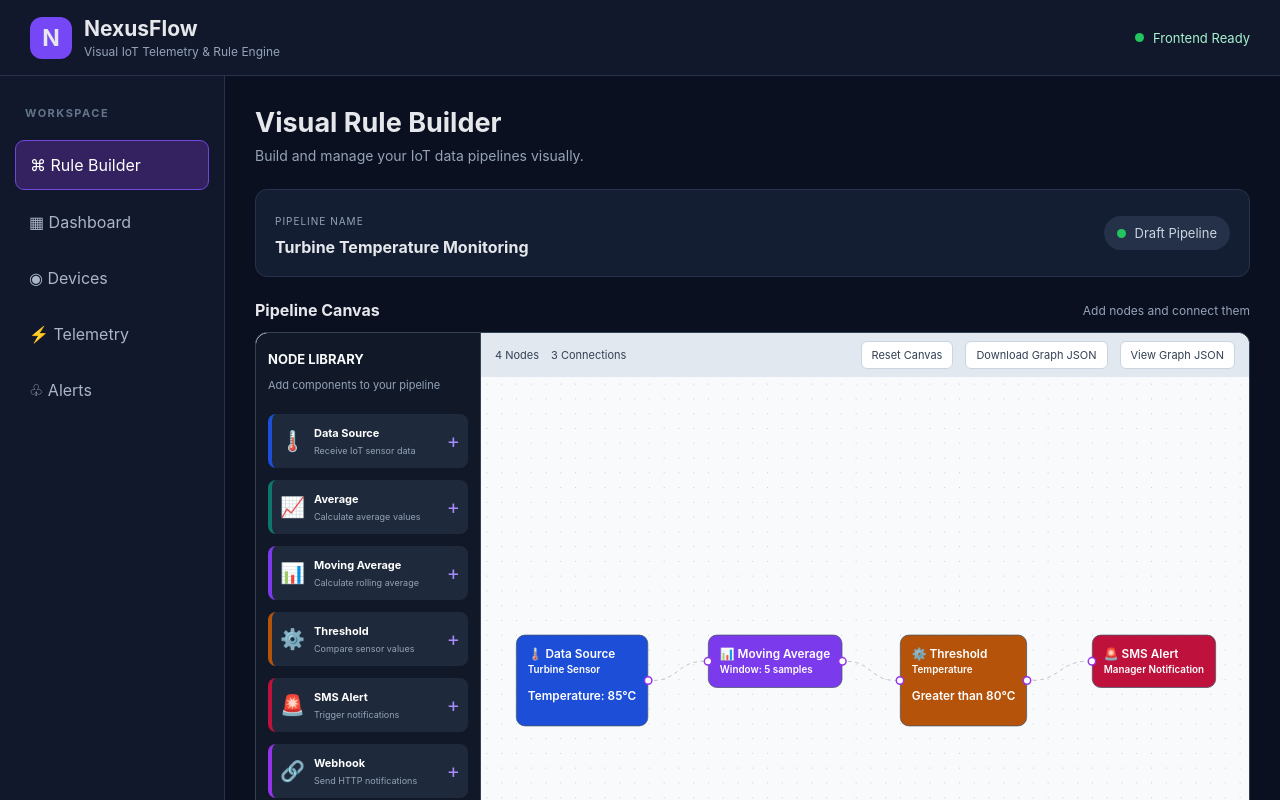
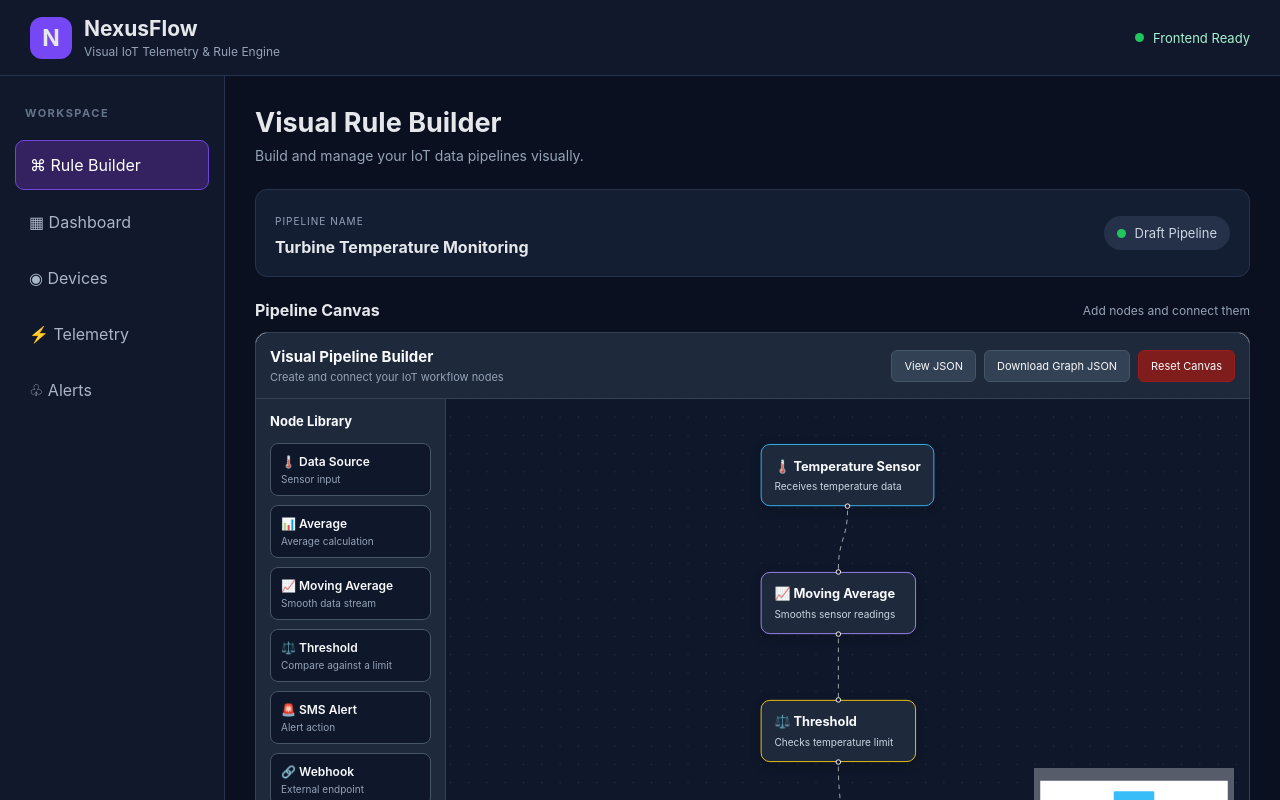
Before and after one commit to revanthofficial21/NexusFlow, a React (Vite) app in the folder client/: page / in a window 1280 px wide. Shown: the top 800 px of the page. Built offline with nearby package versions, Linux system fonts and the light colour scheme.

Commit message:
Update FlowCanvas.jsx

```diff
--- a/client/src/components/graph/FlowCanvas.jsx
+++ b/client/src/components/graph/FlowCanvas.jsx
@@ -1,4 +1,3 @@
-
 import { useCallback, useState } from "react";
 import {
   ReactFlow,
@@ -14,138 +13,117 @@ import {
 
 import "@xyflow/react/dist/style.css";
 
-// Common node styling
+// ------------------------------------
+// Shared node styles
+// ------------------------------------
+
 const nodeStyle = {
-  borderRadius: "12px",
-  padding: "15px",
-  minWidth: "165px",
-  color: "#ffffff",
-  fontWeight: "600",
+  minWidth: "170px",
+  padding: "14px",
+  borderRadius: "10px",
   border: "1px solid #475569",
+  background: "#1e293b",
+  color: "#f8fafc",
+  fontSize: "13px",
+  boxShadow: "0 4px 12px rgba(0,0,0,0.2)",
 };
 
-// Common connection handle styling
-const handleStyle = {
-  width: 12,
-  height: 12,
-  background: "#ffffff",
-  border: "2px solid #9333ea",
-  borderRadius: "50%",
+const titleStyle = {
+  fontWeight: "700",
+  fontSize: "14px",
+  marginBottom: "7px",
 };
 
-// Sensor Node
+const descriptionStyle = {
+  color: "#cbd5e1",
+  fontSize: "11px",
+};
+
+// ------------------------------------
+// Custom Nodes
+// ------------------------------------
+
 function SensorNode({ data }) {
   return (
-    <div style={{ ...nodeStyle, background: "#1d4ed8" }}>
-      <Handle
-        type="source"
-        position={Position.Right}
-        style={handleStyle}
-      />
-      <div>🌡️ Data Source</div>
-      <small>{data.label}</small>
-      <p>{data.value}</p>
+    <div style={{ ...nodeStyle, borderColor: "#38bdf8" }}>
+      <Handle type="source" position={Position.Bottom} />
+      <div style={titleStyle}>🌡️ {data.label || "Data Source"}</div>
+      <div style={descriptionStyle}>
+        {data.description || "Receives sensor telemetry"}
+      </div>
     </div>
   );
 }
 
-// Average Node
 function AverageNode({ data }) {
   return (
-    <div style={{ ...nodeStyle, background: "#0f766e" }}>
-      <Handle
-        type="target"
-        position={Position.Left}
-        style={handleStyle}
-      />
-      <Handle
-        type="source"
-        position={Position.Right}
-        style={handleStyle}
-      />
-      <div>📈 Average</div>
-      <small>{data.label}</small>
+    <div style={{ ...nodeStyle, borderColor: "#a78bfa" }}>
+      <Handle type="target" position={Position.Top} />
+      <Handle type="source" position={Position.Bottom} />
+      <div style={titleStyle}>📊 {data.label || "Average"}</div>
+      <div style={descriptionStyle}>
+        {data.description || "Calculates average values"}
+      </div>
     </div>
   );
 }
 
-// Moving Average Node
 function MovingAverageNode({ data }) {
   return (
-    <div style={{ ...nodeStyle, background: "#7c3aed" }}>
-      <Handle
-        type="target"
-        position={Position.Left}
-        style={handleStyle}
-      />
-      <Handle
-        type="source"
-        position={Position.Right}
-        style={handleStyle}
-      />
-      <div>📊 Moving Average</div>
-      <small>{data.label}</small>
+    <div style={{ ...nodeStyle, borderColor: "#a78bfa" }}>
+      <Handle type="target" position={Position.Top} />
+      <Handle type="source" position={Position.Bottom} />
+      <div style={titleStyle}>
+        📈 {data.label || "Moving Average"}
+      </div>
+      <div style={descriptionStyle}>
+        {data.description || "Smooths incoming sensor values"}
+      </div>
     </div>
   );
 }
 
-// Threshold Node
 function ThresholdNode({ data }) {
   return (
-    <div style={{ ...nodeStyle, background: "#b45309" }}>
-      <Handle
-        type="target"
-        position={Position.Left}
-        style={handleStyle}
-      />
-      <Handle
-        type="source"
-        position={Position.Right}
-        style={handleStyle}
-      />
-      <div>⚙️ Threshold</div>
-      <small>{data.label}</small>
-      <p>{data.condition}</p>
+    <div style={{ ...nodeStyle, borderColor: "#facc15" }}>
+      <Handle type="target" position={Position.Top} />
+      <Handle type="source" position={Position.Bottom} />
+      <div style={titleStyle}>⚖️ {data.label || "Threshold"}</div>
+      <div style={descriptionStyle}>
+        {data.description || "Checks values against a limit"}
+      </div>
     </div>
   );
 }
 
-// SMS Alert Node
 function AlertNode({ data }) {
   return (
-    <div style={{ ...nodeStyle, background: "#be123c" }}>
-      <Handle
-        type="target"
-        position={Position.Left}
-        style={handleStyle}
-      />
-      <div>🚨 SMS Alert</div>
-      <small>{data.label}</small>
+    <div style={{ ...nodeStyle, borderColor: "#fb7185" }}>
+      <Handle type="target" position={Position.Top} />
+      <div style={titleStyle}>🚨 {data.label || "SMS Alert"}</div>
+      <div style={descriptionStyle}>
+        {data.description || "Alert action node"}
+      </div>
     </div>
   );
 }
 
-// Webhook Node
 function WebhookNode({ data }) {
   return (
-    <div style={{ ...nodeStyle, background: "#9333ea" }}>
-      <Handle
-        type="target"
-        position={Position.Left}
-        style={handleStyle}
-      />
-      <Handle
-        type="source"
-        position={Position.Right}
-        style={handleStyle}
-      />
-      <div>🔗 Webhook</div>
-      <small>{data.label}</small>
+    <div style={{ ...nodeStyle, borderColor: "#34d399" }}>
+      <Handle type="target" position={Position.Top} />
+      <div style={titleStyle}>🔗 {data.label || "Webhook"}</div>
+      <div style={descriptionStyle}>
+        {data.description || "Sends data to an external endpoint"}
+      </div>
     </div>
   );
 }
 
-// Register node types
+// ------------------------------------
+// Node type registration
+// ------------------------------------
+
 const nodeTypes = {
   sensor: SensorNode,
   average: AverageNode,
@@ -155,156 +133,118 @@ const nodeTypes = {
   webhook: WebhookNode,
 };
 
-// Initial pipeline nodes
+// ------------------------------------
+// Initial graph
+// ------------------------------------
+
 const initialNodes = [
   {
-    id: "1",
+    id: "sensor-1",
     type: "sensor",
-    position: { x: 50, y: 150 },
+    position: { x: 250, y: 40 },
     data: {
-      label: "Turbine Sensor",
-      value: "Temperature: 85°C",
+      label: "Temperature Sensor",
+      description: "Receives temperature data",
     },
   },
   {
-    id: "2",
+    id: "moving-average-1",
     type: "movingAverage",
-    position: { x: 310, y: 150 },
+    position: { x: 250, y: 180 },
     data: {
-      label: "Window: 5 samples",
+      label: "Moving Average",
+      description: "Smooths sensor readings",
     },
   },
   {
-    id: "3",
+    id: "threshold-1",
     type: "threshold",
-    position: { x: 570, y: 150 },
+    position: { x: 250, y: 320 },
     data: {
-      label: "Temperature",
-      condition: "Greater than 80°C",
+      label: "Threshold",
+      description: "Checks temperature limit",
     },
   },
   {
-    id: "4",
+    id: "alert-1",
     type: "alert",
-    position: { x: 830, y: 150 },
+    position: { x: 250, y: 460 },
     data: {
-      label: "Manager Notification",
+      label: "SMS Alert",
+      description: "Alert when limit is exceeded",
     },
   },
 ];
 
-// Initial pipeline connections
 const initialEdges = [
   {
-    id: "e1-2",
-    source: "1",
-    target: "2",
+    id: "edge-1",
+    source: "sensor-1",
+    target: "moving-average-1",
     animated: true,
   },
   {
-    id: "e2-3",
-    source: "2",
-    target: "3",
+    id: "edge-2",
+    source: "moving-average-1",
+    target: "threshold-1",
     animated: true,
   },
   {
-    id: "e3-4",
-    source: "3",
-    target: "4",
+    id: "edge-3",
+    source: "threshold-1",
+    target: "alert-1",
     animated: true,
   },
 ];
 
+// ------------------------------------
 // Node library
-const library = [
+// ------------------------------------
+
+const libraryItems = [
   {
     type: "sensor",
-    name: "Data Source",
-    description: "Receive IoT sensor data",
+    label: "Data Source",
+    description: "Sensor input",
     icon: "🌡️",
-    color: "#1d4ed8",
   },
   {
     type: "average",
-    name: "Average",
-    description: "Calculate average values",
-    icon: "📈",
-    color: "#0f766e",
+    label: "Average",
+    description: "Average calculation",
+    icon: "📊",
   },
   {
     type: "movingAverage",
-    name: "Moving Average",
-    description: "Calculate rolling average",
-    icon: "📊",
-    color: "#7c3aed",
+    label: "Moving Average",
+    description: "Smooth data stream",
+    icon: "📈",
   },
   {
     type: "threshold",
-    name: "Threshold",
-    description: "Compare sensor values",
-    icon: "⚙️",
-    color: "#b45309",
+    label: "Threshold",
+    description: "Compare against a limit",
+    icon: "⚖️",
   },
   {
     type: "alert",
-    name: "SMS Alert",
-    description: "Trigger notifications",
+    label: "SMS Alert",
+    description: "Alert action",
     icon: "🚨",
-    color: "#be123c",
   },
   {
     type: "webhook",
-    name: "Webhook",
-    description: "Send HTTP notifications",
+    label: "Webhook",
+    description: "External endpoint",
     icon: "🔗",
-    color: "#9333ea",
   },
 ];
 
-// Default data for each node
-function getNodeData(type) {
-  switch (type) {
-    case "sensor":
-      return {
-        label: "New Sensor",
-        value: "Temperature: 25°C",
-      };
+// ------------------------------------
+// Graph serialization
+// ------------------------------------
 
-    case "average":
-      return {
-        label: "Calculate Average",
-      };
-
-    case "movingAverage":
-      return {
-        label: "Window: 5 samples",
-      };
-
-    case "threshold":
-      return {
-        label: "New Condition",
-        condition: "Greater than 80°C",
-      };
-
-    case "alert":
-      return {
-        label: "New Notification",
-      };
-
-    case "webhook":
-      return {
-        label: "New Webhook Action",
-      };
-
-    default:
-      return {
-        label: "New Node",
-      };
-  }
-}
-
-// Convert React Flow graph into a clean JSON structure
-function serializeGraph(nodes, edges) {
+export function serializeGraph(nodes, edges) {
   return {
     nodes: nodes.map((node) => ({
       id: node.id,
@@ -313,21 +253,23 @@ function serializeGraph(nodes, edges) {
         x: node.position.x,
         y: node.position.y,
       },
-      data: { ...node.data },
+      data: node.data || {},
     })),
-
     edges: edges.map((edge) => ({
       id: edge.id,
       source: edge.source,
       target: edge.target,
-      sourceHandle: edge.sourceHandle ?? null,
-      targetHandle: edge.targetHandle ?? null,
-      animated: edge.animated ?? false,
+      sourceHandle: edge.sourceHandle || null,
+      targetHandle: edge.targetHandle || null,
+      animated: Boolean(edge.animated),
     })),
   };
 }
 
-// Main Flow Canvas
+// ------------------------------------
+// Main Flow Canvas Component
+// ------------------------------------
+
 export default function FlowCanvas() {
   const [nodes, setNodes, onNodesChange] =
     useNodesState(initialNodes);
@@ -337,22 +279,56 @@ export default function FlowCanvas() {
 
   const [showJSON, setShowJSON] = useState(false);
 
-  // Generate graph JSON
-  const graphJSON = JSON.stringify(
-    serializeGraph(nodes, edges),
-    null,
-    2
+  const onConnect = useCallback(
+    (connection) => {
+      setEdges((currentEdges) =>
+        addEdge(
+          {
+            ...connection,
+            animated: true,
+            style: { stroke: "#38bdf8" },
+          },
+          currentEdges
+        )
+      );
+    },
+    [setEdges]
   );
+
+  // Add a node from the library
+  const addNode = useCallback(
+    (item) => {
+      const newNode = {
+        id: `${item.type}-${Date.now()}`,
+        type: item.type,
+        position: {
+          x: 180 + Math.random() * 200,
+          y: 100 + nodes.length * 45,
+        },
+        data: {
+          label: item.label,
+          description: item.description,
+        },
+      };
+
+      setNodes((currentNodes) => [...currentNodes, newNode]);
+    },
+    [nodes.length, setNodes]
+  );
+
+  // Reset canvas
+  const resetCanvas = useCallback(() => {
+    setNodes(initialNodes);
+    setEdges(initialEdges);
+  }, [setNodes, setEdges]);
+
+  // Prepare graph JSON
+  const graphData = serializeGraph(nodes, edges);
+  const graphJSON = JSON.stringify(graphData, null, 2);
 
   // Download graph JSON
   const downloadJSON = useCallback(() => {
-    const json = JSON.stringify(
-      serializeGraph(nodes, edges),
-      null,
-      2
-    );
-
-    const blob = new Blob([json], {
+    const blob = new Blob([graphJSON], {
       type: "application/json",
     });
 
@@ -367,122 +343,139 @@ export default function FlowCanvas() {
     document.body.removeChild(link);
 
     URL.revokeObjectURL(url);
-  }, [nodes, edges]);
-
-  // Handle node connections
-  const onConnect = useCallback(
-    (connection) => {
-      setEdges((currentEdges) =>
-        addEdge(
-          {
-            ...connection,
-            animated: true,
-          },
-          currentEdges
-        )
-      );
-    },
-    [setEdges]
-  );
-
-  // Add new node
-  const addNode = useCallback(
-    (item) => {
-      const id = `node-${Date.now()}-${Math.floor(
-        Math.random() * 10000
-      )}`;
-
-      const newNode = {
-        id,
-        type: item.type,
-        position: {
-          x: 80 + (nodes.length % 3) * 260,
-          y: 350 + Math.floor(nodes.length / 3) * 170,
-        },
-        data: getNodeData(item.type),
-      };
-
-      setNodes((currentNodes) => [
-        ...currentNodes,
-        newNode,
-      ]);
-    },
-    [nodes.length, setNodes]
-  );
-
-  // Reset pipeline
-  const resetCanvas = useCallback(() => {
-    setNodes(initialNodes);
-    setEdges(initialEdges);
-  }, [setNodes, setEdges]);
+  }, [graphJSON]);
 
   return (
-    <div className="flow-workspace">
-
-      {/* Node Library */}
-      <aside className="node-library">
-        <h3>NODE LIBRARY</h3>
-
-        <p>Add components to your pipeline</p>
-
-        {library.map((item) => (
-          <button
-            key={item.type}
-            className="library-node"
-            onClick={() => addNode(item)}
+    <div
+      style={{
+        display: "flex",
+        flexDirection: "column",
+        width: "100%",
+        height: "100%",
+        minHeight: "600px",
+        background: "#0f172a",
+        borderRadius: "12px",
+        overflow: "hidden",
+      }}
+    >
+      {/* Toolbar */}
+      <div
+        style={{
+          display: "flex",
+          alignItems: "center",
+          justifyContent: "space-between",
+          flexWrap: "wrap",
+          gap: "10px",
+          padding: "14px",
+          background: "#1e293b",
+          borderBottom: "1px solid #334155",
+        }}
+      >
+        <div>
+          <div
             style={{
-              borderLeft: `4px solid ${item.color}`,
+              color: "#f8fafc",
+              fontWeight: "700",
+              fontSize: "15px",
             }}
           >
-            <span className="library-icon">
-              {item.icon}
-            </span>
+            Visual Pipeline Builder
+          </div>
 
-            <span className="library-details">
-              <strong>{item.name}</strong>
-              <small>{item.description}</small>
-            </span>
+          <div
+            style={{
+              color: "#94a3b8",
+              fontSize: "11px",
+              marginTop: "4px",
+            }}
+          >
+            Create and connect your IoT workflow nodes
+          </div>
+        </div>
 
-            <span className="add-icon">+</span>
-          </button>
-        ))}
-
-        <div className="library-tip">
-          <strong>Tip</strong>
-          <p>
-            Add nodes and connect their handles to
-            create your IoT data pipeline.
-          </p>
-        </div>
-      </aside>
-
-      {/* Pipeline Canvas */}
-      <div className="flow-canvas-area">
-
-        {/* Canvas Toolbar */}
-        <div className="canvas-toolbar">
-          <span>{nodes.length} Nodes</span>
-          <span>{edges.length} Connections</span>
-
-          <button onClick={resetCanvas}>
-            Reset Canvas
+        <div style={{ display: "flex", gap: "8px", flexWrap: "wrap" }}>
+          <button
+            onClick={() => setShowJSON((current) => !current)}
+            style={buttonStyle}
+          >
+            {showJSON ? "Hide JSON" : "View JSON"}
           </button>
 
-          <button onClick={downloadJSON}>
+          <button onClick={downloadJSON} style={buttonStyle}>
             Download Graph JSON
           </button>
 
-          <button
-            onClick={() =>
-              setShowJSON((previous) => !previous)
-            }
-          >
-            {showJSON ? "Hide Graph JSON" : "View Graph JSON"}
+          <button onClick={resetCanvas} style={resetButtonStyle}>
+            Reset Canvas
           </button>
         </div>
+      </div>
 
-        {/* React Flow */}
-        <div className="flow-canvas">
+      {/* Main workspace */}
+      <div
+        style={{
+          display: "flex",
+          flex: 1,
+          minHeight: "450px",
+        }}
+      >
+        {/* Node Library */}
+        <aside
+          style={{
+            width: "190px",
+            minWidth: "170px",
+            padding: "14px",
+            background: "#1e293b",
+            borderRight: "1px solid #334155",
+            overflowY: "auto",
+          }}
+        >
+          <h3
+            style={{
+              color: "#f8fafc",
+              fontSize: "13px",
+              margin: "0 0 14px",
+            }}
+          >
+            Node Library
+          </h3>
+
+          {libraryItems.map((item) => (
+            <button
+              key={item.type}
+              onClick={() => addNode(item)}
+              style={{
+                display: "block",
+                width: "100%",
+                textAlign: "left",
+                padding: "10px",
+                marginBottom: "9px",
+                borderRadius: "8px",
+                border: "1px solid #475569",
+                background: "#0f172a",
+                color: "#f8fafc",
+                cursor: "pointer",
+              }}
+            >
+              <div style={{ fontSize: "12px", fontWeight: "600" }}>
+                {item.icon} {item.label}
+              </div>
+
+              <div
+                style={{
+                  color: "#94a3b8",
+                  fontSize: "10px",
+                  marginTop: "4px",
+                }}
+              >
+                {item.description}
+              </div>
+            </button>
+          ))}
+        </aside>
+
+        {/* React Flow Canvas */}
+        <div style={{ flex: 1, minWidth: 0, minHeight: "450px" }}>
           <ReactFlow
             nodes={nodes}
             edges={edges}
@@ -491,38 +484,90 @@ export default function FlowCanvas() {
             onEdgesChange={onEdgesChange}
             onConnect={onConnect}
             fitView
+            fitViewOptions={{ padding: 0.2 }}
             deleteKeyCode={["Backspace", "Delete"]}
           >
-            <Background
-              color="#64748b"
-              gap={20}
+            <Background color="#475569" gap={20} />
+            <Controls />
+            <MiniMap
+              nodeColor={(node) => {
+                switch (node.type) {
+                  case "sensor":
+                    return "#38bdf8";
+                  case "average":
+                  case "movingAverage":
+                    return "#a78bfa";
+                  case "threshold":
+                    return "#facc15";
+                  case "alert":
+                    return "#fb7185";
+                  case "webhook":
+                    return "#34d399";
+                  default:
+                    return "#64748b";
+                }
+              }}
+              maskColor="rgba(15, 23, 42, 0.7)"
             />
-
-            <Controls />
-            <MiniMap />
           </ReactFlow>
         </div>
+      </div>
 
-        {/* Graph JSON Preview */}
-        {showJSON && (
+      {/* JSON Preview */}
+      {showJSON && (
+        <div
+          style={{
+            padding: "14px",
+            background: "#020617",
+            borderTop: "1px solid #334155",
+            maxHeight: "260px",
+            overflow: "auto",
+          }}
+        >
+          <div
+            style={{
+              color: "#38bdf8",
+              fontWeight: "700",
+              fontSize: "12px",
+              marginBottom: "10px",
+            }}
+          >
+            Pipeline JSON
+          </div>
+
           <pre
             style={{
-              marginTop: "12px",
-              padding: "15px",
-              background: "#111827",
-              color: "#e5e7eb",
-              borderRadius: "8px",
-              maxHeight: "300px",
-              overflow: "auto",
-              fontSize: "12px",
+              color: "#cbd5e1",
+              fontSize: "11px",
               whiteSpace: "pre-wrap",
               overflowWrap: "anywhere",
+              margin: 0,
             }}
           >
             {graphJSON}
           </pre>
-        )}
-      </div>
+        </div>
+      )}
     </div>
   );
 }
+
+// ------------------------------------
+// Button styles
+// ------------------------------------
+
+const buttonStyle = {
+  padding: "8px 12px",
+  borderRadius: "6px",
+  border: "1px solid #475569",
+  background: "#334155",
+  color: "#f8fafc",
+  fontSize: "11px",
+  cursor: "pointer",
+};
+
+const resetButtonStyle = {
+  ...buttonStyle,
+  background: "#7f1d1d",
+  borderColor: "#991b1b",
+};
```
